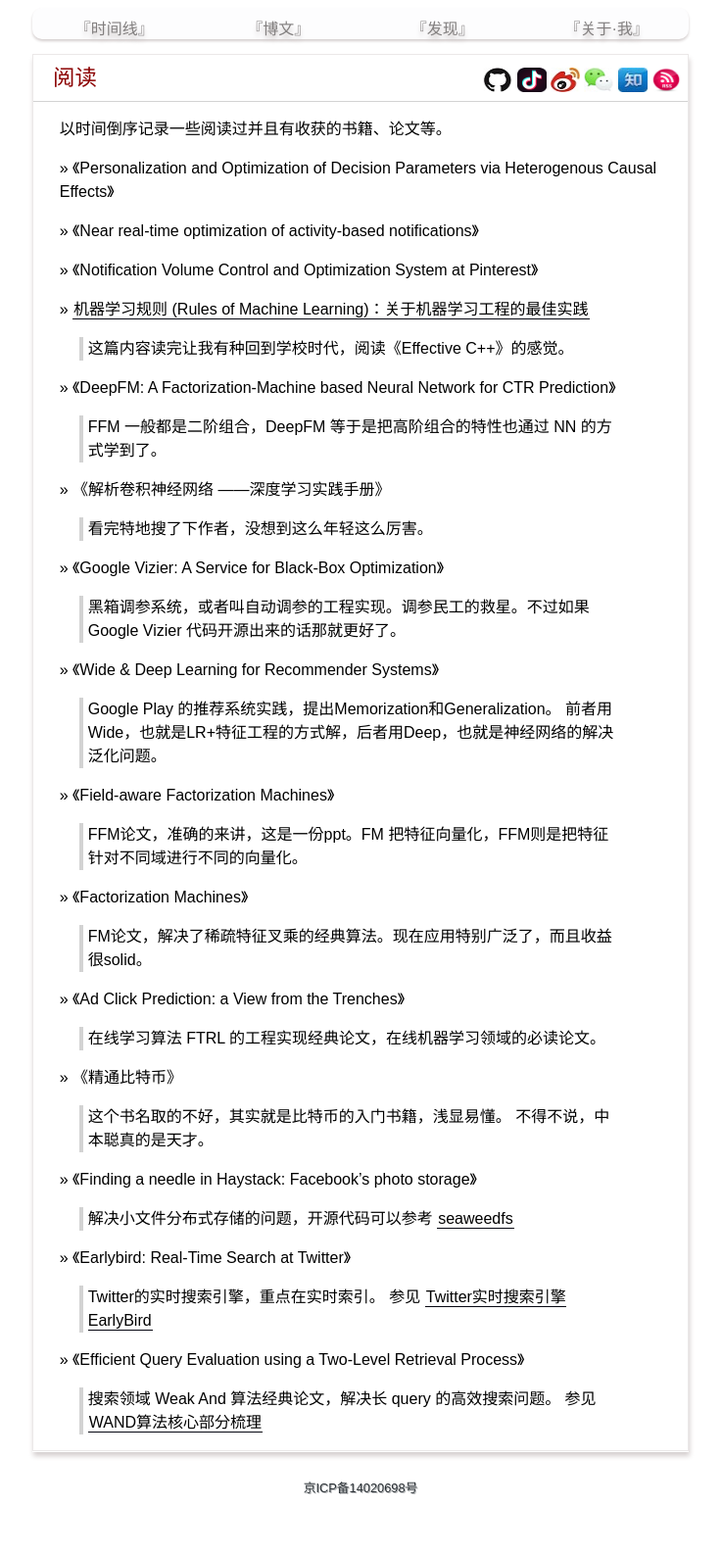
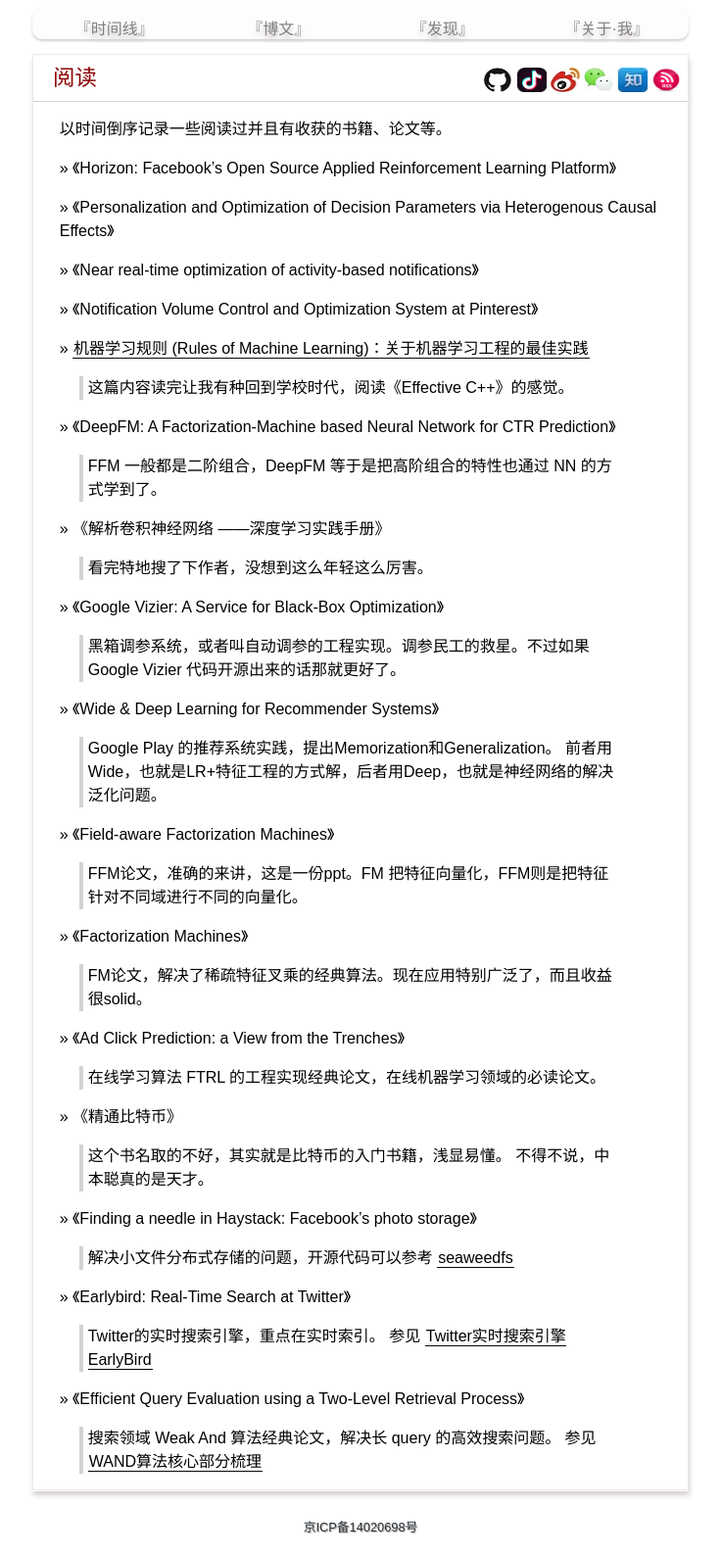
Before and after one commit to yanyiwu/blog, a Jekyll site: the page built from reading.md, in a window 1280 px wide. Shown: the whole page at 98% size, without its empty margins (272-1009 px from the left). Built offline with Jekyll 4.4.1, drawn with Linux system fonts in a browser that asks for light colours; Markdown is read by kramdown in place of the engine named in the settings; comment, search, counter and statistics services are not loaded; before the commit the page ends 1547 px from its top, so only the background shows below that.

Commit message:
update reading

```diff
--- a/reading.md
+++ b/reading.md
@@ -5,8 +5,9 @@ title: 阅读
 
 以时间倒序记录一些阅读过并且有收获的书籍、论文等。
 
-&raquo; 《Personalization and Optimization of Decision Parameters via
-Heterogenous Causal Effects》
+&raquo; 《Horizon: Facebook’s Open Source Applied Reinforcement Learning Platform》
+
+&raquo; 《Personalization and Optimization of Decision Parameters via Heterogenous Causal Effects》
 
 &raquo; 《Near real-time optimization of activity-based notifications》
 
```
